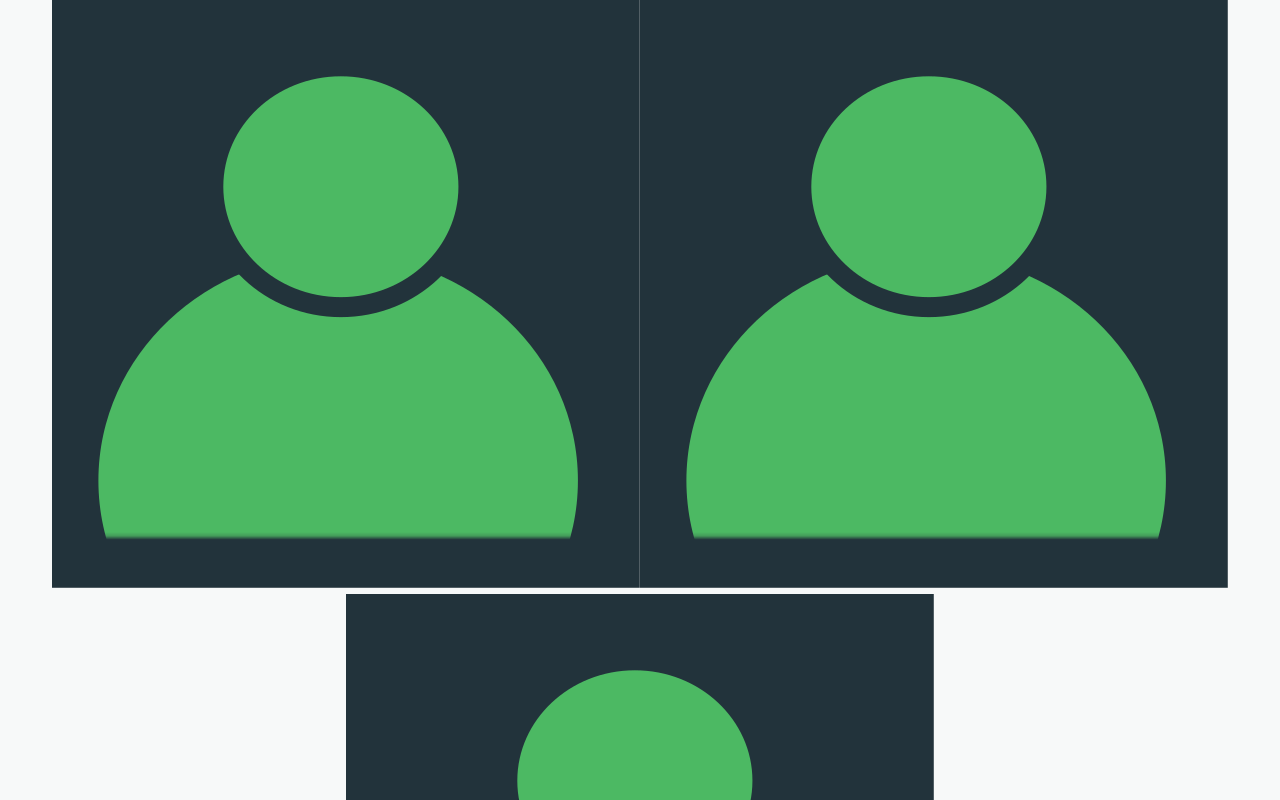
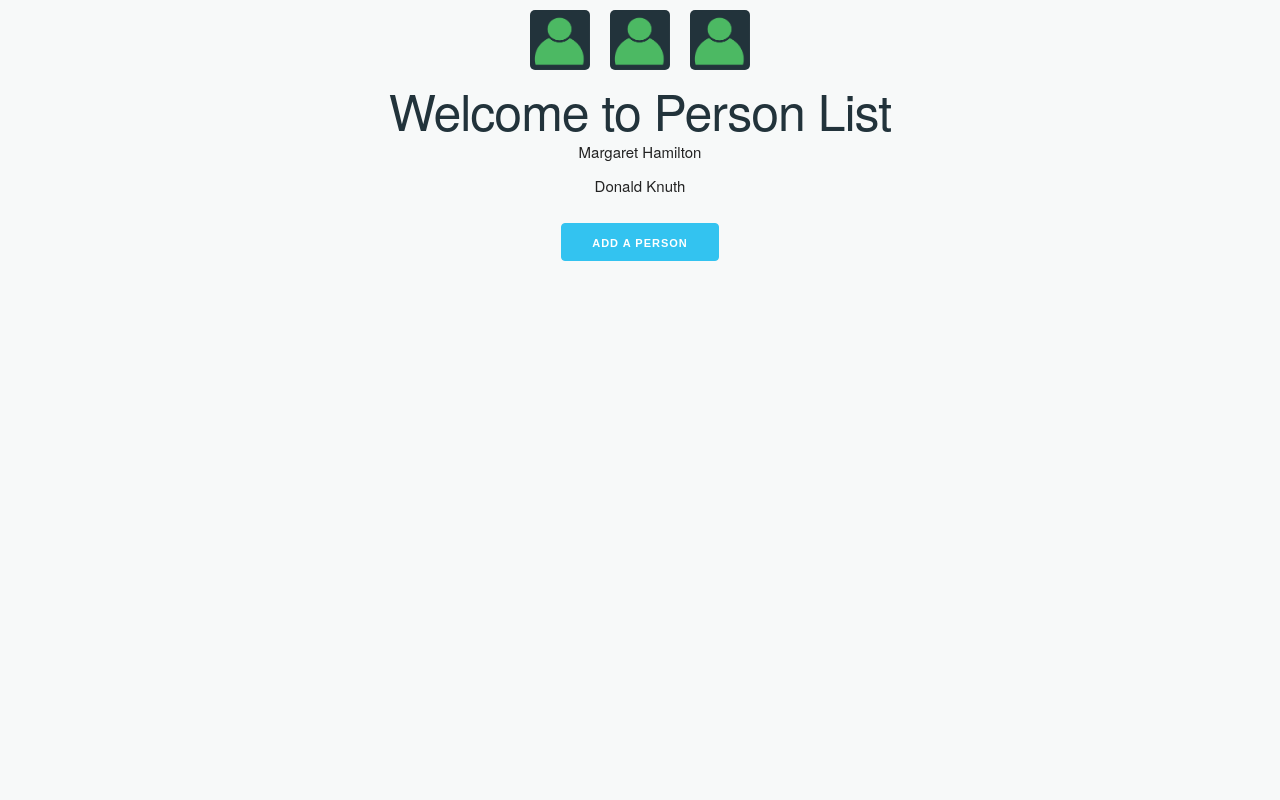
Before and after one commit to sumathyramesh/react-crud-duplicate, a React (Create React App) app: page / in a window 1280 px wide. Shown: the top 800 px of the page. Built offline with nearby package versions, Linux system fonts and the light colour scheme.

Commit message:
Fix rebase conflicts

```diff
--- a/src/App.css
+++ /dev/null
@@ -1,69 +0,0 @@
-/* pallette:
-#33C3F0
-#F7F9F9
-#FFFFFA
-#4CB963
-#22333B
-#3F9852 (hover) */
-
-body {
-  text-align: center;
-  font-family: Verdana, Geneva, Tahoma, sans-serif;
-  display: flex;
-  flex-direction: column;
-  background-color: #F7F9F9;
-  color: #22333B;
-}
-
-.Nav {
-  color: #22333B;
-  display: flex;
-  flex-direction: column;
-}
-
-.Nav h1 {
-    margin: 0;
-}
-
-.IconRow {
-    display: flex;
-    justify-content: center;
-}
-
-.myIcon {
-    width: 60px;
-    height: 60px;
-    border-radius: 5px;
-    margin: 10px;
-}
-
-.main {
-  display: flex;
-  flex-direction: column;
-  align-items: center;
-}
-
-.PersonList {
-  list-style-type: none;
-}
-
-.PersonEdit, .PersonAdd {
-  display: flex;
-  flex-direction: column;
-  width: 40%;
-}
-
-.PersonEditBtns, .PersonAddBtns {
-  display: flex;
-  justify-content: space-between;
-}
-
-button.button-primary.danger {
-    background-color: #4CB963;
-    border-color: #4CB963;
-}
-
-button.button-primary.danger:hover {
-    background-color: #3F9852;
-    border-color: #3F9852;
-}
--- a/src/App.js
+++ b/src/App.js
@@ -14,8 +14,8 @@ class App extends Component {
         super(props);
         this.state = {
           people: [
-            {firstName: 'Margaret', lastName: 'Hamilton'},
-            {firstName: 'Donald', lastName: 'Knuth'}
+              {firstName: 'Margaret', lastName: 'Hamilton', id: '81d6ff6c-10f4-4db0-88f2-1ebf789b7779'},
+              {firstName: 'Donald', lastName: 'Knuth', id: 'f515b8de-5916-47db-9fa8-75efe4a5ebb2'}
           ],
           view: 'PersonList',
           selectedPerson: undefined
--- a/src/styles/App.css
+++ b/src/styles/App.css
@@ -1,3 +1,11 @@
+/* pallette:
+#33C3F0
+#F7F9F9
+#FFFFFA
+#4CB963
+#22333B
+#3F9852 (hover) */
+
 body {
   text-align: center;
   font-family: Verdana, Geneva, Tahoma, sans-serif;
@@ -5,6 +13,28 @@ body {
   flex-direction: column;
   background-color: #F7F9F9;
   color: #22333B;
+}
+
+.Nav {
+  color: #22333B;
+  display: flex;
+  flex-direction: column;
+}
+
+.Nav h1 {
+    margin: 0;
+}
+
+.IconRow {
+    display: flex;
+    justify-content: center;
+}
+
+.myIcon {
+    width: 60px;
+    height: 60px;
+    border-radius: 5px;
+    margin: 10px;
 }
 
 .main {
@@ -16,3 +46,24 @@ body {
 .PersonList {
   list-style-type: none;
 }
+
+.PersonEdit, .PersonAdd {
+  display: flex;
+  flex-direction: column;
+  width: 40%;
+}
+
+.PersonEditBtns, .PersonAddBtns {
+  display: flex;
+  justify-content: space-between;
+}
+
+button.button-primary.danger {
+    background-color: #4CB963;
+    border-color: #4CB963;
+}
+
+button.button-primary.danger:hover {
+    background-color: #3F9852;
+    border-color: #3F9852;
+}
```
Lines whose indentation alone changed are shown as unchanged.
